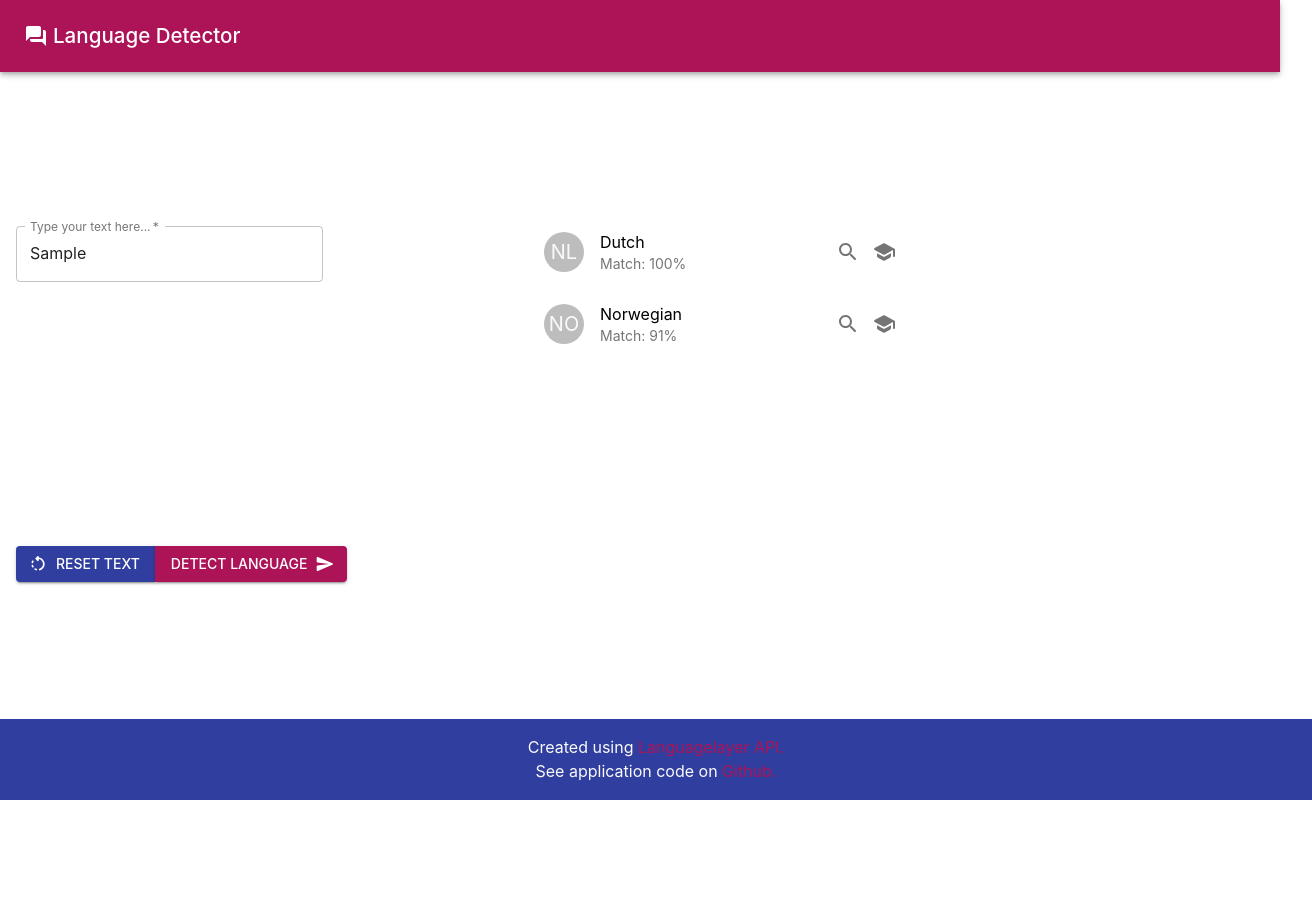
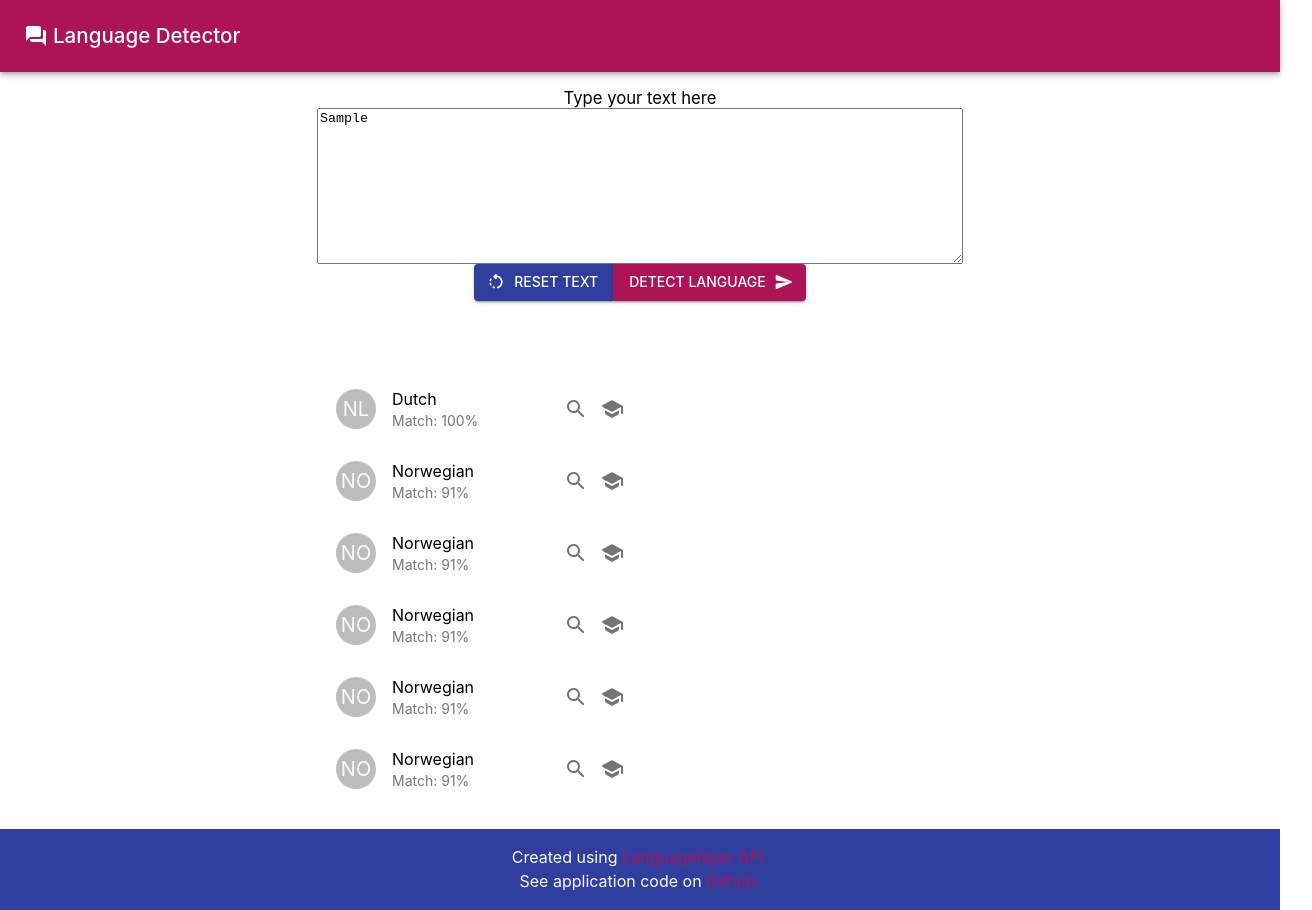
Before and after one commit to ewelinalabas/language-detection, a React (Create React App) app: page / in a window 1280 px wide. Both pictures are taken after typing "Sample" into the empty fields and a click on the button "DETECT LANGUAGE". Shown: the whole page, 1312 px wide, since content can reach past the window. Before the commit the page ends 800 px from the top, so only its background shows below. Built offline with nearby package versions, Linux system fonts and the light colour scheme; no server answers.

Commit message:
Change styles for form; add styles for results display

```diff
--- a/src/App.css
+++ b/src/App.css
@@ -1,21 +1,20 @@
-.splitted {
+.detector-body {
   width: 100%;
   display: flex;
-  flex-direction: row;
+  flex-direction: column;
   align-items: baseline;
   justify-content: center;
 }
 
-.full {
+.form-full {
   width: 100%;
 }
 
-.splitted-left {
-  width: 40%;
-  left: 0;
+.form-partial {
+  width: 100%;
 }
 
-.splitted-right {
-  width: 60%;
-  right: 0;
+.results {
+  width: 50%;
+  align-self: center;
 }
--- a/src/Form.jsx
+++ b/src/Form.jsx
@@ -1,8 +1,8 @@
 import React, { useState } from 'react';
-import { TextField, ButtonGroup, Button } from '@material-ui/core';
+import { TextField, ButtonGroup, Button, Typography } from '@material-ui/core';
 import { RotateLeftRounded, SendRounded } from '@material-ui/icons';
 import { StyledForm } from './styledComponents/StyledForm';
-import { StyledTextField } from './styledComponents/StyledTextField';
+import { StyledTextArea } from './styledComponents/StyledTextArea';
 
 export const Form = ({ submitForm }) => {
   const LABEL_TEXT = "Type your text here...";
@@ -25,14 +25,16 @@ export const Form = ({ submitForm }) => {
 
   return (
     <StyledForm>
-      <StyledTextField
-        required
-        multiline
-        type="text"
-        id="outlined-basic"
-        label={LABEL_TEXT}
+      <Typography variant="h2">Type your text here</Typography>
+      <StyledTextArea
+        rowsMin="10"
+        // required
+        // multiline
+        // type="text"
+        // id="outlined-basic"
+        // label={LABEL_TEXT}
         value={text}
-        variant="outlined"
+        // variant="outlined"
         onChange={handleChange}
       />
       <ButtonGroup>
--- a/src/LanguageDetector.jsx
+++ b/src/LanguageDetector.jsx
@@ -11,7 +11,7 @@ export const LanguageDetector = () => {
   const [detectedLanguages, setdetectedLanguages] = useState(null);
   const [error, setError] = useState(null);
 
-  let formBoxClassName = isSubmitted ? "splitted-left" : "full"
+  let formBoxClassName = isSubmitted ? "form-partial" : "form-full"
 
   const hardcodedResult = [
     {
@@ -20,6 +20,34 @@ export const LanguageDetector = () => {
     "probability": 11.447804611689142,
     "percentage": 100,
     "reliable_result": true
+    },
+    {
+    "language_code": "no",
+    "language_name": "Norwegian",
+    "probability": 10.386409572240652,
+    "percentage": 90.72839661881791,
+    "reliable_result": false
+    },
+    {
+    "language_code": "no",
+    "language_name": "Norwegian",
+    "probability": 10.386409572240652,
+    "percentage": 90.72839661881791,
+    "reliable_result": false
+    },
+    {
+    "language_code": "no",
+    "language_name": "Norwegian",
+    "probability": 10.386409572240652,
+    "percentage": 90.72839661881791,
+    "reliable_result": false
+    },
+    {
+    "language_code": "no",
+    "language_name": "Norwegian",
+    "probability": 10.386409572240652,
+    "percentage": 90.72839661881791,
+    "reliable_result": false
     },
     {
     "language_code": "no",
@@ -54,11 +82,11 @@ export const LanguageDetector = () => {
   }
 
   return (
-    <Box className="splitted">
+    <Box className="detector-body">
       <Box className={formBoxClassName}>
         <Form submitForm={submitForm}/>
       </Box>
-      {isSubmitted && <Box className="splitted-right">
+      {isSubmitted && <Box className="results">
         {isLoading && <p>Loading</p>}
         {error && <ErrorMessage error={error} />}
         {detectedLanguages && <DetectedLanguagesBoard detectedLanguages={detectedLanguages} handleSearch={handleSearch} />}
--- a/src/index.css
+++ b/src/index.css
@@ -9,3 +9,7 @@ html, body {
   height: 100vh;
   width: 100%;
 }
+
+#app {
+  flex-flow: wrap;
+}
--- a/src/styledComponents/StyledApplicationBar.jsx
+++ b/src/styledComponents/StyledApplicationBar.jsx
@@ -2,10 +2,11 @@ import styled from 'styled-components';
 import { AppBar } from '@material-ui/core';
 
 export const StyledApplicationBar = styled(AppBar)({
-  position:'sticky',
-  display: 'flex',
-  flexDirection: 'row',
-  justifyItems: 'baseline',
-  padding: '1.5rem',
-  marginBottom: '1rem',
+  position: "sticky",
+  alignSelf: "flex-start",
+  display: "flex",
+  flexDirection: "row",
+  justifyItems: "baseline",
+  padding: "1.5rem",
+  marginBottom: "1rem",
 })
--- a/src/styledComponents/StyledFooter.jsx
+++ b/src/styledComponents/StyledFooter.jsx
@@ -3,12 +3,13 @@ import { Box } from '@material-ui/core';
 import { indigo } from '@material-ui/core/colors';
 
 export const StyledFooter = styled(Box)({
-  width:"100%",
-  display:'flex',
-  flexDirection:'column',
-  alignItems:'center',
-  justifyContent:"stretch",
-  backgroundColor:indigo[700],
-  padding: '1rem',
-  marginTop: '1rem',
+  width: "100%",
+  alignSelf: "flex-end",
+  display: "flex",
+  flexDirection: "column",
+  alignItems: "center",
+  justifyContent: "stretch",
+  backgroundColor: indigo[700],
+  padding: "1rem",
+  marginTop: "1rem",
 })
--- a/src/styledComponents/StyledForm.jsx
+++ b/src/styledComponents/StyledForm.jsx
@@ -1,7 +1,9 @@
 import styled from 'styled-components';
 
 export const StyledForm = styled.form({
-  display:"flex",
-  flexDirection:"column",
-  width:"100%",
+  display: "flex",
+  flexDirection: "column",
+  width: "100%",
+  alignItems: "center",
+  marginBottom: "5%",
 })
--- /dev/null
+++ b/src/styledComponents/StyledTextArea.jsx
@@ -0,0 +1,7 @@
+import styled from 'styled-components';
+import { TextareaAutosize } from '@material-ui/core';
+
+export const StyledTextArea = styled(TextareaAutosize)({
+  width: "50%",
+  height: "40vh",
+})
--- a/src/styledComponents/StyledTextField.jsx
+++ /dev/null
@@ -1,7 +0,0 @@
-import styled from 'styled-components';
-import { TextField } from '@material-ui/core';
-
-export const StyledTextField = styled(TextField)({
-  width:'60%',
-  height:'40vh',
-})
--- a/src/theme.js
+++ b/src/theme.js
@@ -31,6 +31,10 @@ let theme = createMuiTheme({
       fontWeight: 500,
       marginLeft:5,
     },
+    h2: {
+      fontSize: 18,
+      fontWeight: 400,
+    },
     h3: {
       fontSize: 16,
       color:grey[50],
```
